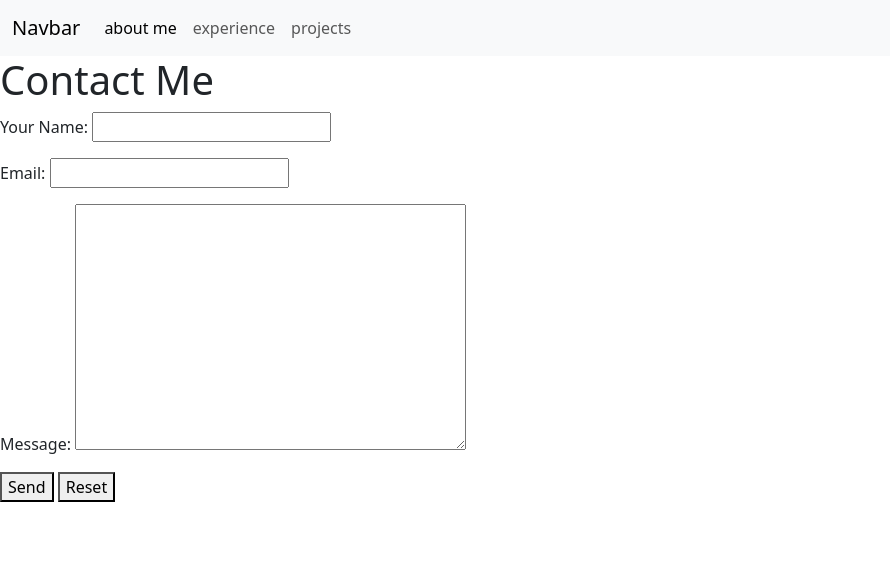
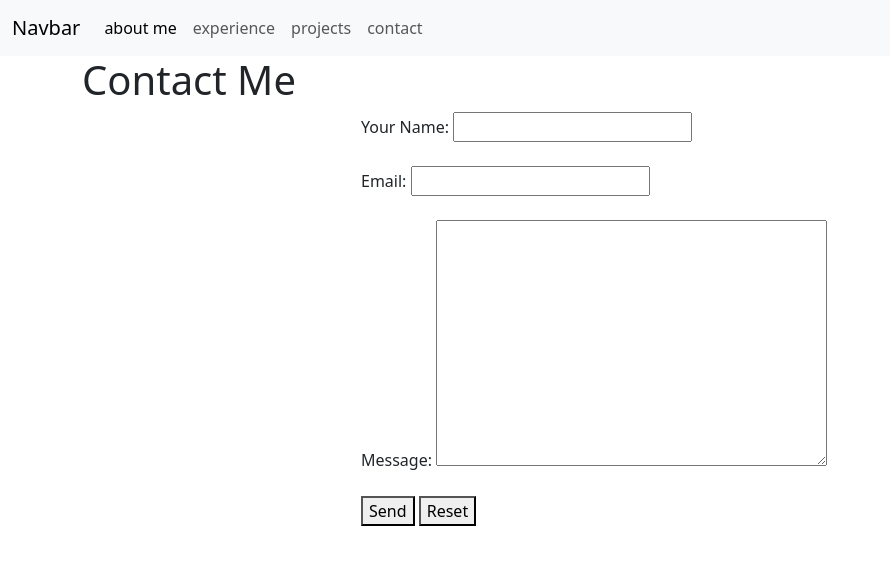
Before and after one commit to rrpieces86-web/portfolio-117, a Django app: template templates/pages/contact.html in a window 1280 px wide. Shown: the top 565 px of the page, without its empty margins (0-890 px from the left). Run offline with Django 5.2, Linux system fonts and the light colour scheme; the template is opened without the code that fills it: values that come from a table or form of the project are taken from there, others are empty.

Commit message:
assignment 3

```diff
--- a/config/settings.py
+++ b/config/settings.py
@@ -131,10 +131,10 @@
 MEDIA_URL = 'media/'
 MEDIA_ROOT = BASE_DIR / 'media'
 
-EMAIL_BACKEND = 'django.core.email.backends.smtp.EmailBackend'
+EMAIL_BACKEND = 'django.core.mail.backends.smtp.EmailBackend'
 EMAIL_HOST = 'smtp.gmail.com'
 EMAIL_PORT = 587
-EMAIL_USE_TSL = True
+EMAIL_USE_TLS = True
 EMAIL_USE_SSL = False
 EMAIL_HOST_USER = env('EMAIL_HOST_USER')
-EMIAL_HOST_PASSWORD = env('EMAIL_HOST_PASSWORD')
+EMAIL_HOST_PASSWORD = env('EMAIL_HOST_PASSWORD')
--- a/pages/urls.py
+++ b/pages/urls.py
@@ -3,6 +3,6 @@
 
 urlpatterns = [
     path('',views.about_me_view, name='about_me'),
-    path('experience',views.experience_view, name='experience'),
-    path('contact', views.contact_view, name='contact'),
+    path('experience/',views.experience_view, name='experience'),
+    path('contact/', views.contact_view, name='contact'),
 ]
--- a/templates/base.html
+++ b/templates/base.html
@@ -35,6 +35,9 @@
                     <li class="nav-item">
                     <a class="nav-link" href="{% url 'projects' %}">projects</a>
                     </li>
+                    <li class="nav-item">
+                    <a class="nav-link" href="{% url 'contact' %}">contact</a>
+                    </li>
 
                 </div>
             </div>
--- a/templates/pages/contact.html
+++ b/templates/pages/contact.html
@@ -6,9 +6,9 @@
 
 {% block content %}
 
-<section>
+<section class="container">
     <h1>Contact Me</h1>
-    <form id="contactForm" method="POST">
+    <form class="d-grid gap-2 col-6 mx-auto" id="contactForm" method="POST">
         {% csrf_token %}
         {{form.as_p}}
         <div>
```
Also changed, not shown: 1 other file.
